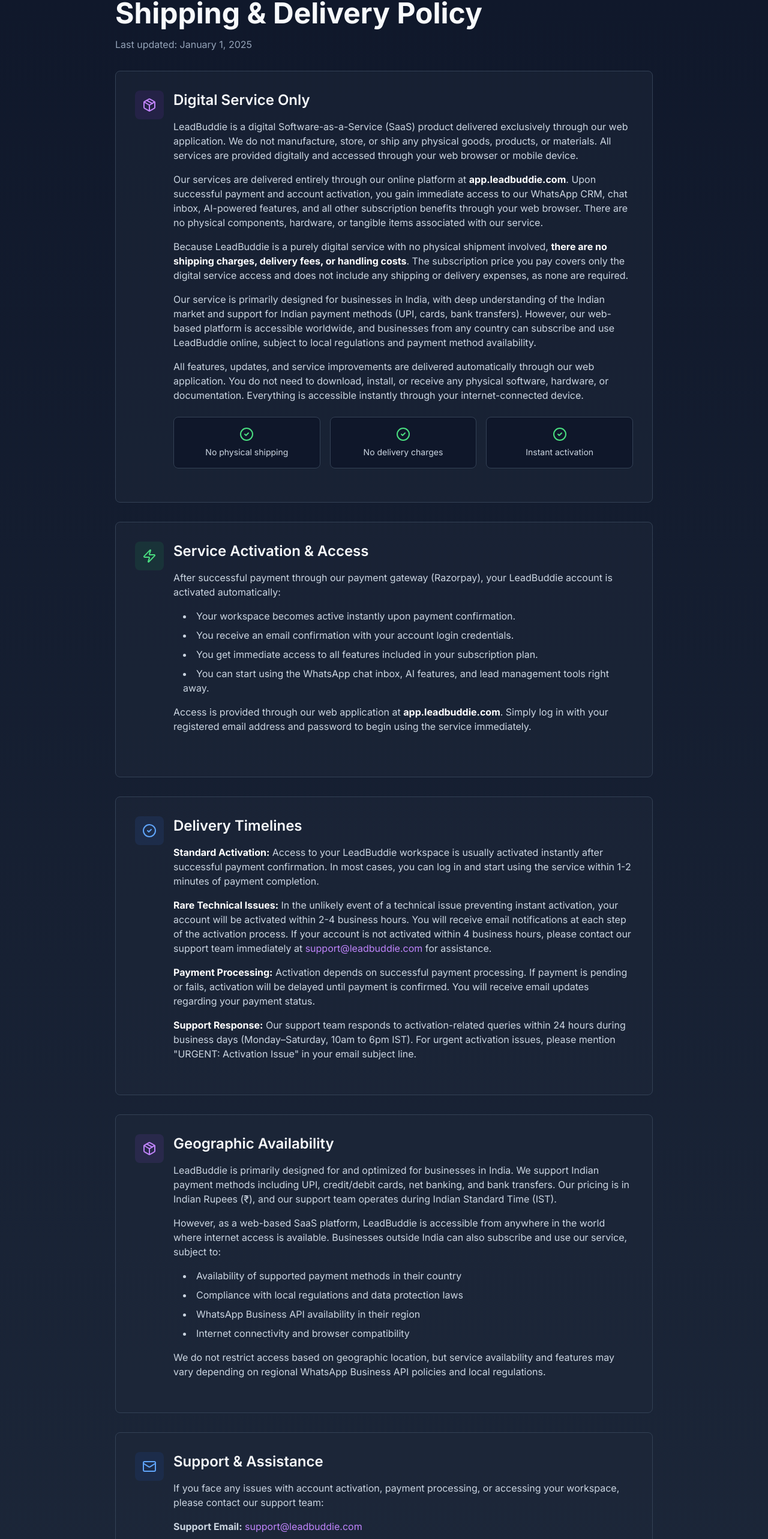
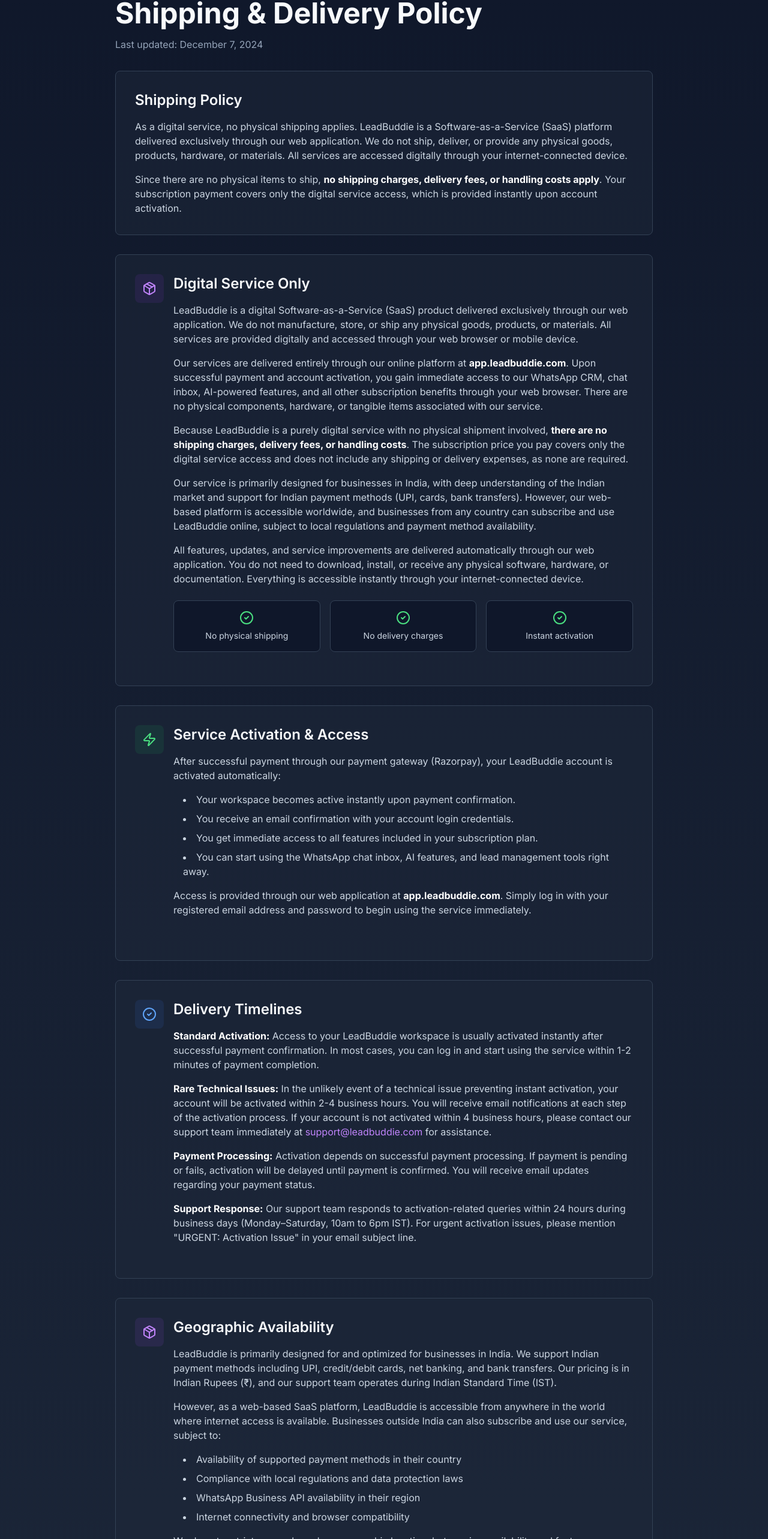
Before and after one commit to vivek6868/leadbuddie-website, a Next.js app: page /shipping-policy in a window 1280 px wide. Shown: the part 195-2761 px from the top of the page at 60% size. Built offline with nearby package versions, Linux system fonts and the light colour scheme.

Commit message:
shipping for razorpay

```diff
--- a/app/privacy-policy/page.tsx
+++ b/app/privacy-policy/page.tsx
@@ -8,7 +8,7 @@
 }
 
 export default function PrivacyPolicyPage() {
-  const lastUpdated = 'January 1, 2025'
+  const lastUpdated = 'December 7, 2024'
 
   return (
     <Section className="pt-24 pb-16 md:pt-32 md:pb-24">
--- a/app/refund-policy/page.tsx
+++ b/app/refund-policy/page.tsx
@@ -9,7 +9,7 @@
 }
 
 export default function RefundPolicyPage() {
-  const lastUpdated = 'January 1, 2025'
+  const lastUpdated = 'December 7, 2024'
 
   return (
     <Section className="pt-24 pb-16 md:pt-32 md:pb-24">
--- a/app/shipping-policy/page.tsx
+++ b/app/shipping-policy/page.tsx
@@ -9,7 +9,7 @@
 }
 
 export default function ShippingPolicyPage() {
-  const lastUpdated = 'January 1, 2025'
+  const lastUpdated = 'December 7, 2024'
 
   return (
     <Section className="pt-24 pb-16 md:pt-32 md:pb-24">
@@ -22,6 +22,15 @@
         </div>
 
         <div className="prose prose-invert max-w-none space-y-8">
+          <div className="bg-dark-800/50 border border-dark-700 rounded-lg p-6 md:p-8">
+            <h2 className="text-2xl font-semibold mb-4">Shipping Policy</h2>
+            <p className="text-dark-300 mb-4">
+              As a digital service, no physical shipping applies. LeadBuddie is a Software-as-a-Service (SaaS) platform delivered exclusively through our web application. We do not ship, deliver, or provide any physical goods, products, hardware, or materials. All services are accessed digitally through your internet-connected device.
+            </p>
+            <p className="text-dark-300">
+              Since there are no physical items to ship, <strong className="text-white">no shipping charges, delivery fees, or handling costs apply</strong>. Your subscription payment covers only the digital service access, which is provided instantly upon account activation.
+            </p>
+          </div>
           <div className="bg-dark-800/50 border border-dark-700 rounded-lg p-6 md:p-8">
             <div className="flex items-start space-x-4 mb-6">
               <div className="w-12 h-12 bg-primary-600/10 rounded-lg flex items-center justify-center flex-shrink-0">
@@ -163,8 +172,8 @@
                   </li>
                   <li>
                     <strong>General Inquiries:</strong>{' '}
-                    <a href={`mailto:${CONTACT.general}`} className="text-primary-400 hover:text-primary-300">
-                      {CONTACT.general}
+                    <a href="mailto:hello@leadbuddie.com" className="text-primary-400 hover:text-primary-300">
+                      hello@leadbuddie.com
                     </a>
                   </li>
                   <li>
--- a/app/terms/page.tsx
+++ b/app/terms/page.tsx
@@ -8,7 +8,7 @@
 }
 
 export default function TermsPage() {
-  const lastUpdated = 'January 1, 2025'
+  const lastUpdated = 'December 7, 2024'
 
   return (
     <Section className="pt-24 pb-16 md:pt-32 md:pb-24">
```
